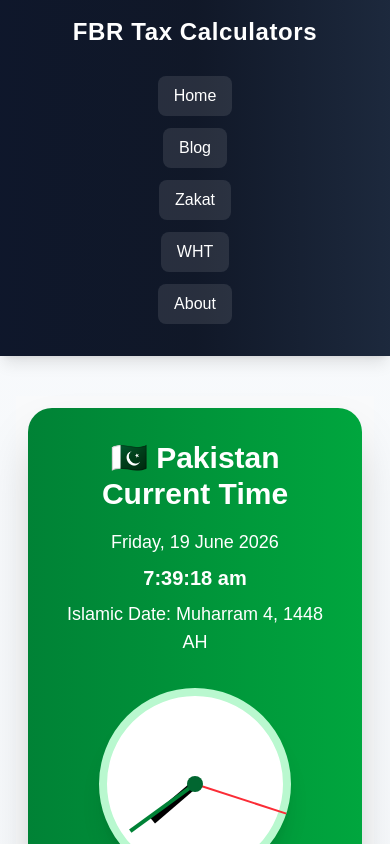
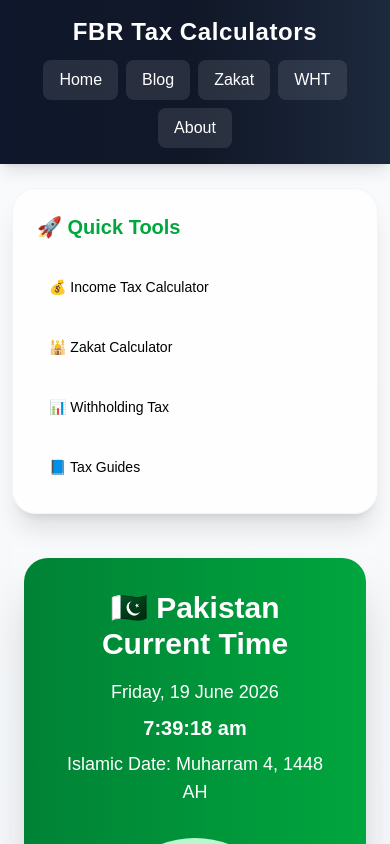
Before and after one commit to muhammadobaid1986/fbrtaxcalculators, a Next.js app: page / in a window 390 px wide. Shown: the top 844 px of the page. Built offline with nearby package versions, Linux system fonts and the light colour scheme.

Commit message:
mobile responsive fix

```diff
--- a/app/layout.tsx
+++ b/app/layout.tsx
@@ -24,7 +24,6 @@ export default function RootLayout({
         <nav className="bg-gradient-to-r from-slate-900 via-gray-900 to-slate-800 shadow-lg sticky top-0 z-50">
   <div className="max-w-7xl mx-auto px-4 py-4 flex flex-col md:flex-row items-center gap-3">
 
-    {/* Logo */}
     <Link
       href="/"
       className="text-2xl font-semibold text-white tracking-wide"
@@ -32,8 +31,7 @@ export default function RootLayout({
       FBR Tax Calculators
     </Link>
 
-    {/* Nav Buttons */}
-    <div className="max-w-7xl mx-auto px-4 py-4 flex flex-col md:flex-row gap-3 justify-between items-center">
+    <div className="flex flex-wrap justify-center gap-2">
 
       <Link href="/" className="px-4 py-2 bg-white/10 text-white rounded-lg hover:bg-white/20 transition">
         Home
@@ -61,10 +59,10 @@ export default function RootLayout({
 </nav>
 
         {/* PAGE CONTENT */}
-        <div className="max-w-7xl mx-auto px-4 py-10 flex gap-8">
+        <div className="max-w-7xl mx-auto px-3 md:px-4 py-6 md:py-10 flex flex-col md:flex-row gap-8">
 
   {/* SIDEBAR */}
-  <aside className="w-72 hidden md:block">
+  <aside className="w-full md:w-72">
   <div className="bg-white/80 backdrop-blur-md rounded-3xl shadow-xl p-6 sticky top-28 border border-gray-100 hover:shadow-2xl transition">
 
     <h3 className="text-xl font-bold mb-6 text-green-600">
```
